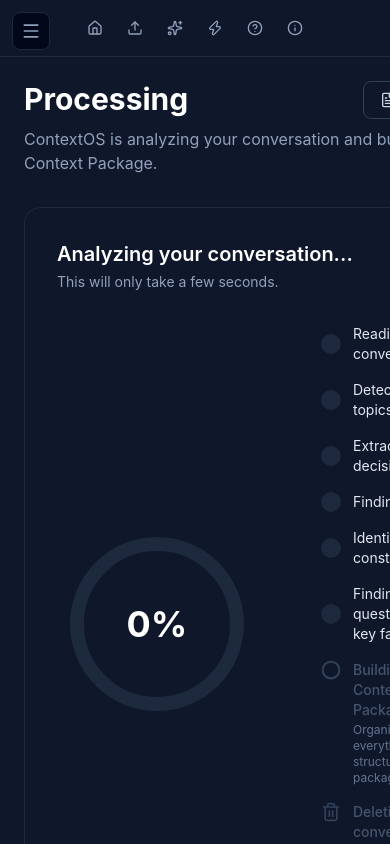
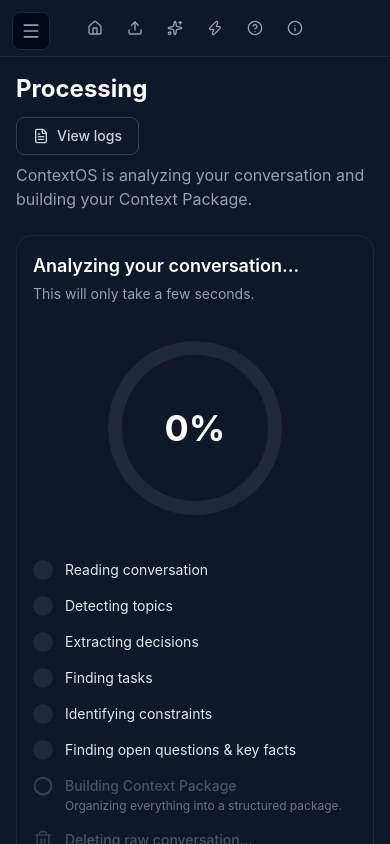
Before and after one commit to Ernest4599/Contextos-desktop-frontend-, a React (Vite) app: page /processing in a window 390 px wide. Built offline with nearby package versions, Linux system fonts and the light colour scheme; no server answers.

Commit message:
Add mobile responsive layout to Processing

```diff
--- a/src/Processing.tsx
+++ b/src/Processing.tsx
@@ -123,24 +123,24 @@ function Processing() {
   ]
 
   return (
-    <div className="flex-1 flex gap-8 p-6 h-screen overflow-y-auto">
+    <div className="flex-1 flex flex-col gap-6 p-4 h-screen overflow-y-auto md:flex-row md:gap-8 md:p-6">
       {/* Center column */}
       <div className="flex-1">
-        <div className="flex items-start justify-between mb-2">
-          <h1 className="text-3xl font-bold text-white">Processing</h1>
+        <div className="flex flex-col gap-3 items-start justify-between mb-2 sm:flex-row sm:items-center">
+          <h1 className="text-2xl font-bold text-white md:text-3xl">Processing</h1>
           <button
             type="button"
-            className="flex items-center gap-2 border border-slate-700 text-slate-300 text-sm font-medium px-4 py-2 rounded-lg hover:bg-slate-800 transition-colors"
+            className="flex items-center gap-2 border border-slate-700 text-slate-300 text-sm font-medium px-4 py-2 rounded-lg hover:bg-slate-800 transition-colors shrink-0"
           >
             <FileText size={16} />
             View logs
           </button>
         </div>
-        <p className="text-slate-400 mb-8">ContextOS is analyzing your conversation and building your Context Package.</p>
+        <p className="text-slate-400 mb-6 md:mb-8">ContextOS is analyzing your conversation and building your Context Package.</p>
 
-        <div className="border border-slate-800 rounded-2xl p-8">
-          <h2 className="text-white text-xl font-semibold mb-1">Analyzing your conversation...</h2>
-          <p className="text-slate-400 text-sm mb-8">This will only take a few seconds.</p>
+        <div className="border border-slate-800 rounded-2xl p-4 md:p-8">
+          <h2 className="text-white text-lg font-semibold mb-1 md:text-xl">Analyzing your conversation...</h2>
+          <p className="text-slate-400 text-sm mb-6 md:mb-8">This will only take a few seconds.</p>
 
           {errorMsg && (
             <div className="border border-red-600/40 bg-red-600/10 text-red-400 text-sm rounded-xl px-5 py-4 mb-6">
@@ -148,7 +148,7 @@ function Processing() {
             </div>
           )}
 
-          <div className="flex items-center gap-16">
+          <div className="flex flex-col items-center gap-8 md:flex-row md:items-center md:gap-16">
             <div className="relative shrink-0" style={{ width: 200, height: 200 }}>
               <svg width="200" height="200" className="-rotate-90">
                 <circle cx="100" cy="100" r={radius} stroke="currentColor" strokeWidth="14" fill="none" className="text-slate-800" />
@@ -170,7 +170,7 @@ function Processing() {
               </div>
             </div>
 
-            <div className="flex flex-col gap-4 flex-1">
+            <div className="flex flex-col gap-4 flex-1 w-full">
               {steps.map(({ key, label }) => (
                 <div key={key} className="flex items-center gap-3">
                   <div className={`w-5 h-5 rounded-full flex items-center justify-center shrink-0 ${isDone(key) ? 'bg-green-500' : 'bg-slate-800'}`}>
@@ -213,7 +213,7 @@ function Processing() {
           </div>
         </div>
 
-        <div className="flex items-center justify-between mt-6 px-2">
+        <div className="flex flex-col gap-3 items-start mt-6 px-2 sm:flex-row sm:items-center sm:justify-between">
           <div className="flex items-center gap-2 text-slate-400 text-sm">
             <ShieldCheck size={16} className="text-green-500" />
             <p>Processing locally on this device. Your conversation is never uploaded or stored anywhere.</p>
@@ -226,7 +226,7 @@ function Processing() {
       </div>
 
       {/* Right column */}
-      <div className="w-56 shrink-0 ml-auto flex flex-col gap-4">
+      <div className="w-full shrink-0 flex flex-col gap-4 md:w-56 md:ml-auto">
         <div className="bg-slate-900 border border-slate-800 rounded-2xl p-3">
           <h3 className="text-white font-semibold mb-4 text-sm">Extraction Summary</h3>
 
```
